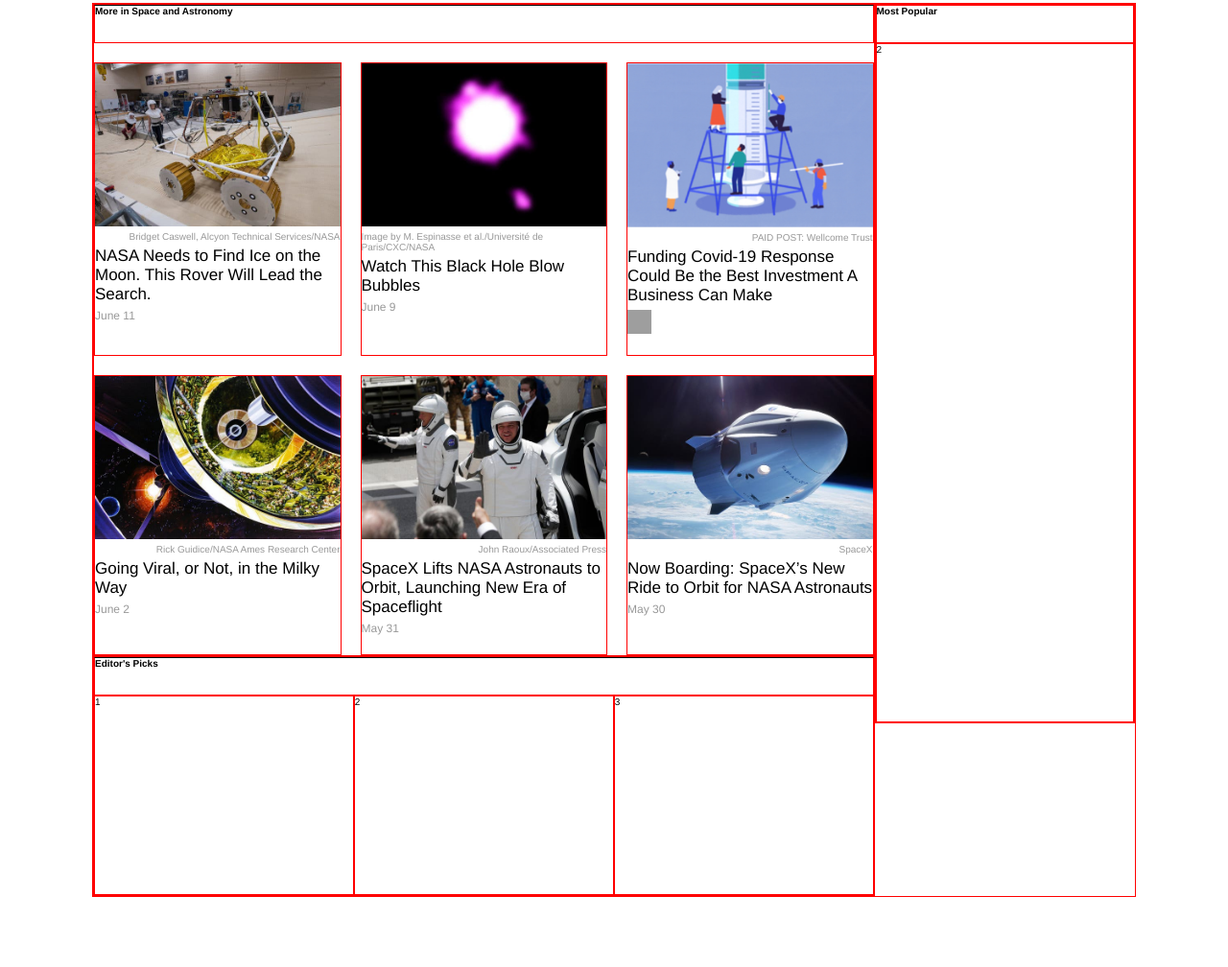
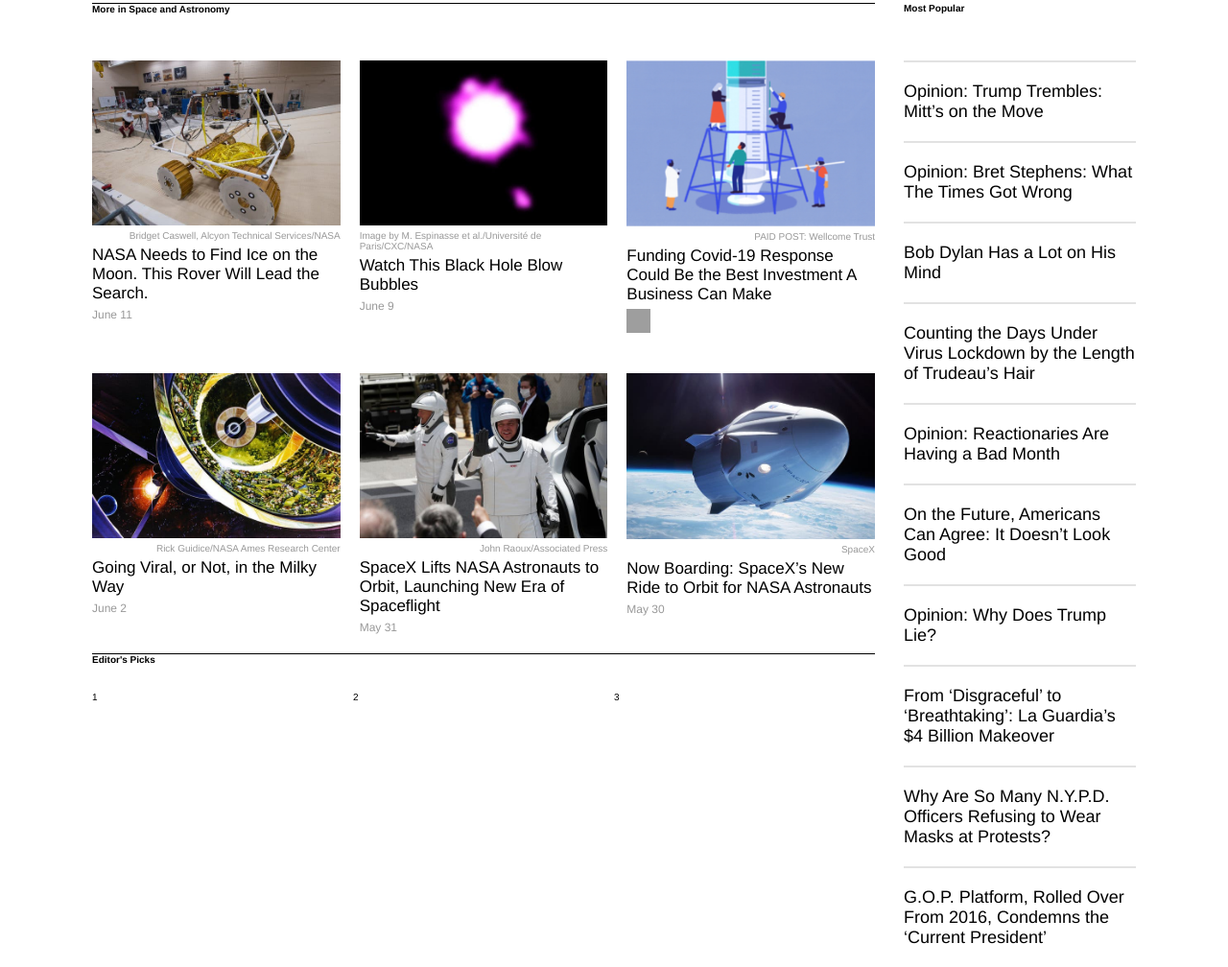
Before and after one commit to amita-roy/newyork-times-article, a plain HTML site: page index.html in a window 1280 px wide. Shown: the part 9396-10404 px from the top of the page at 96% size. Before the commit the page ends 10331 px from the top, so only its background shows below. Drawn offline with Linux system fonts and the light colour scheme; grey boxes are pictures that could not be loaded.

Commit message:
Add content and style to most popular section

```diff
--- a/css/style.css
+++ b/css/style.css
@@ -506,7 +506,7 @@ p {
 .further-reading-astronomy > *,
 .further-reading-editors-picks > *,
 .further-reading-popular > * {
-  border: 1px solid red;
+  /* border: 1px solid red; */
 }
 
 .further-reading-section {
@@ -536,6 +536,7 @@ p {
   height: 750px;
   display: grid;
   grid-template-rows: 40px 1fr;
+  padding-left: 30px;
 }
 
 .further-reading-editors-picks {
@@ -578,5 +579,21 @@ p {
 .paid-post img:nth-of-type(2) {
   width: 25px;
   height: 25px;
+}
 
+.most-popular-articles h3 {
+  margin-bottom: 20px;
 }
+
+.most-popular-articles h3::before {
+  content: "";
+  border: 0.01px solid rgb(226, 226, 226);
+  display: block;
+  margin-top: 20px;
+  margin-bottom: 20px;
+}
+
+.most-popular-articles h3 a {
+  font-size: 1.8rem;
+  font-weight: 500;
+}
--- a/index.html
+++ b/index.html
@@ -597,45 +597,130 @@
         <div class="further-reading-astronomy">
           <h5>More in Space and Astronomy</h5>
           <div class="further-reading-card">
-            <img class="further-reading-article-image" src="assets/images/rover.jpg">
-            <p class="further-reading-article-caption">Bridget Caswell, Alcyon Technical Services/NASA</p>
-            <p class="further-reading-article-title">NASA Needs to Find Ice on the Moon. This Rover Will Lead the Search.</p>
+            <img
+              class="further-reading-article-image"
+              src="assets/images/rover.jpg"
+            />
+            <p class="further-reading-article-caption">
+              Bridget Caswell, Alcyon Technical Services/NASA
+            </p>
+            <p class="further-reading-article-title">
+              NASA Needs to Find Ice on the Moon. This Rover Will Lead the
+              Search.
+            </p>
             <p class="further-reading-article-date">June 11</p>
           </div>
           <div class="further-reading-card">
-            <img class="further-reading-article-image" src="assets/images/black-hole.jpg">
-            <p class="further-reading-article-caption">Image by M. Espinasse et al./Université de Paris/CXC/NASA</p>
-            <p class="further-reading-article-title">Watch This Black Hole Blow Bubbles</p>
+            <img
+              class="further-reading-article-image"
+              src="assets/images/black-hole.jpg"
+            />
+            <p class="further-reading-article-caption">
+              Image by M. Espinasse et al./Université de Paris/CXC/NASA
+            </p>
+            <p class="further-reading-article-title">
+              Watch This Black Hole Blow Bubbles
+            </p>
             <p class="further-reading-article-date">June 9</p>
           </div>
           <div class="further-reading-card paid-post">
-            <img class="further-reading-article-image" src="assets/images/advert.png">
-            <p class="further-reading-article-caption">PAID POST: Wellcome Trust</p>
-            <p class="further-reading-article-title">Funding Covid-19 Response Could Be the Best Investment A Business Can Make</p>
-            <img src="https://tpc.googlesyndication.com/simgad/12432318615211722163?">
+            <img
+              class="further-reading-article-image"
+              src="assets/images/advert.png"
+            />
+            <p class="further-reading-article-caption">
+              PAID POST: Wellcome Trust
+            </p>
+            <p class="further-reading-article-title">
+              Funding Covid-19 Response Could Be the Best Investment A Business
+              Can Make
+            </p>
+            <img
+              src="https://tpc.googlesyndication.com/simgad/12432318615211722163?"
+            />
           </div>
           <div class="further-reading-card">
-            <img class="further-reading-article-image" src="assets/images/milky-way.jpg">
-            <p class="further-reading-article-caption">Rick Guidice/NASA Ames Research Center</p>
-            <p class="further-reading-article-title">Going Viral, or Not, in the Milky Way</p>
+            <img
+              class="further-reading-article-image"
+              src="assets/images/milky-way.jpg"
+            />
+            <p class="further-reading-article-caption">
+              Rick Guidice/NASA Ames Research Center
+            </p>
+            <p class="further-reading-article-title">
+              Going Viral, or Not, in the Milky Way
+            </p>
             <p class="further-reading-article-date">June 2</p>
           </div>
           <div class="further-reading-card">
-            <img class="further-reading-article-image" src="assets/images/spacex.jpg">
-            <p class="further-reading-article-caption">John Raoux/Associated Press</p>
-            <p class="further-reading-article-title">SpaceX Lifts NASA Astronauts to Orbit, Launching New Era of Spaceflight</p>
+            <img
+              class="further-reading-article-image"
+              src="assets/images/spacex.jpg"
+            />
+            <p class="further-reading-article-caption">
+              John Raoux/Associated Press
+            </p>
+            <p class="further-reading-article-title">
+              SpaceX Lifts NASA Astronauts to Orbit, Launching New Era of
+              Spaceflight
+            </p>
             <p class="further-reading-article-date">May 31</p>
           </div>
           <div class="further-reading-card">
-            <img class="further-reading-article-image" src="assets/images/spacex-spaceship.jpg">
+            <img
+              class="further-reading-article-image"
+              src="assets/images/spacex-spaceship.jpg"
+            />
             <p class="further-reading-article-caption">SpaceX</p>
-            <p class="further-reading-article-title">Now Boarding: SpaceX’s New Ride to Orbit for NASA Astronauts</p>
+            <p class="further-reading-article-title">
+              Now Boarding: SpaceX’s New Ride to Orbit for NASA Astronauts
+            </p>
             <p class="further-reading-article-date">May 30</p>
           </div>
         </div>
         <div class="further-reading-popular">
           <h5>Most Popular</h5>
-          <p>2</p>
+          <div class="most-popular-articles">
+            <h3><a href="">Opinion: Trump Trembles: Mitt’s on the Move</a></h3>
+            <h3>
+              <a href="">Opinion: Bret Stephens: What The Times Got Wrong</a>
+            </h3>
+            <h3><a href="">Bob Dylan Has a Lot on His Mind</a></h3>
+            <h3>
+              <a href=""
+                >Counting the Days Under Virus Lockdown by the Length of
+                Trudeau’s Hair</a
+              >
+            </h3>
+            <h3>
+              <a href="">Opinion: Reactionaries Are Having a Bad Month</a>
+            </h3>
+            <h3>
+              <a href=""
+                >On the Future, Americans Can Agree: It Doesn’t Look Good</a
+              >
+            </h3>
+
+            <h3><a href="">Opinion: Why Does Trump Lie?</a></h3>
+            <h3>
+              <a href=""
+                >From ‘Disgraceful’ to ‘Breathtaking’: La Guardia’s $4 Billion
+                Makeover</a
+              >
+            </h3>
+            <h3>
+              <a href=""
+                >Why Are So Many N.Y.P.D. Officers Refusing to Wear Masks at
+                Protests?</a
+              >
+            </h3>
+            <h3>
+              <a href=""
+                >G.O.P. Platform, Rolled Over From 2016, Condemns the ‘Current
+                President’</a
+              >
+            </h3>
+          </div>
         </div>
         <div class="further-reading-editors-picks">
           <h5>Editor's Picks</h5>
```
